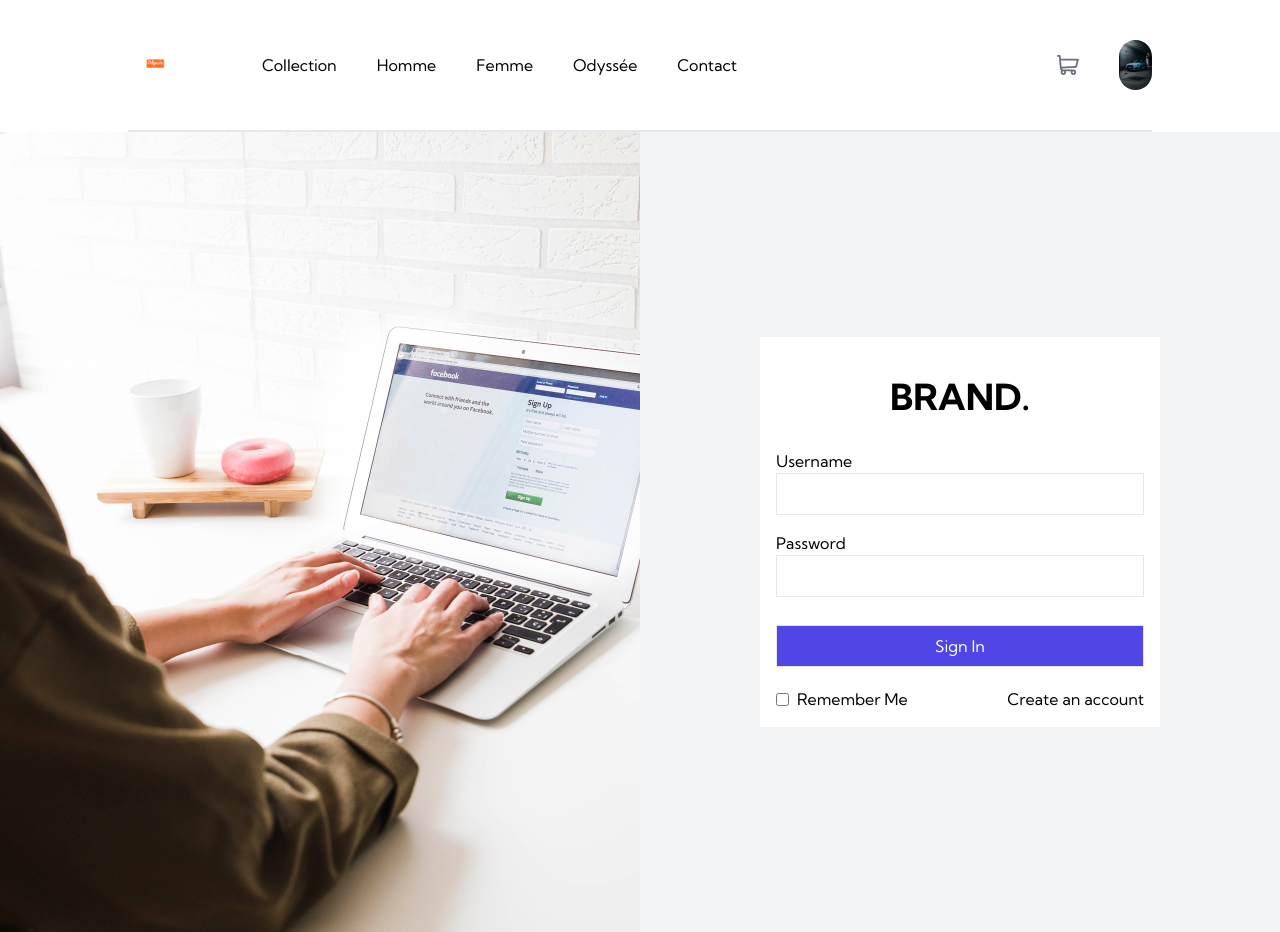
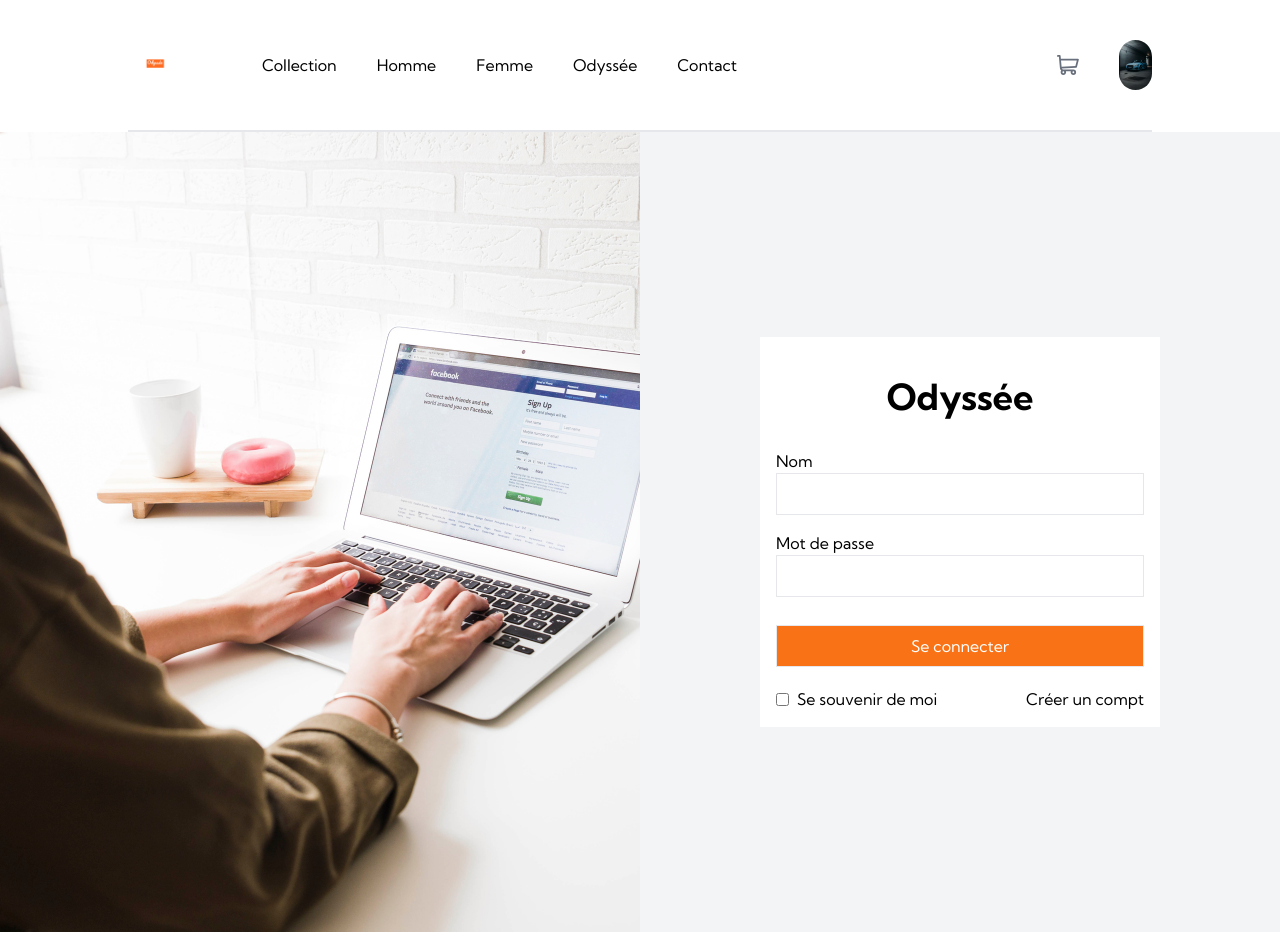
Before and after one commit to Mylan699/Ecommerce-Adam, a React (Vite) app: page /Register in a window 1280 px wide. Built offline with nearby package versions, Linux system fonts and the light colour scheme.

Commit message:
avant controle

```diff
--- a/src/Views/Femme.jsx
+++ b/src/Views/Femme.jsx
@@ -0,0 +1,10 @@
+import { View, Text } from 'react-native'
+import React from 'react'
+
+export default function Femme() {
+  return (
+    <View>
+      <Text>Femme</Text>
+    </View>
+  )
+}
--- /dev/null
+++ b/src/Views/Odyssée.jsx
@@ -0,0 +1,12 @@
+import React from 'react'
+import PropTypes from 'prop-types'
+
+function Odyssée(props) {
+  return (
+    <div>Odyssée</div>
+  )
+}
+
+A_propo.propTypes = {}
+
+export default Odyssée
--- a/src/components/Register.jsx
+++ b/src/components/Register.jsx
@@ -9,19 +9,19 @@ export const Register = () => {
 
         <div className='bg-gray-100 flex flex-col justify-center'>
             <form className='max-w-[400px] w-full mx-auto bg-white p-4'>
-                <h2 className='text-4xl font-bold text-center py-6'>BRAND.</h2>
+                <h2 className='text-4xl font-bold text-center py-6'>Odyssée</h2>
                 <div className='flex flex-col py-2'>
-                    <label>Username</label>
+                    <label>Nom</label>
                     <input className='border p-2' type="text" />
                 </div>
                 <div className='flex flex-col py-2'>
-                    <label>Password</label>
+                    <label>Mot de passe</label>
                     <input className='border p-2' type="password" />
                 </div>
-                <button className='border w-full my-5 py-2 bg-indigo-600 hover:bg-indigo-500 text-white'>Sign In</button>
+                <button className='border w-full my-5 py-2 bg-orange-500 hover:bg-indigo-500 text-white'>Se connecter</button>
                 <div className='flex justify-between'>
-                    <p className='flex items-center'><input className='mr-2' type="checkbox" /> Remember Me</p>
-                    <p>Create an account</p>
+                    <p className='flex items-center'><input className='mr-2' type="checkbox" />Se souvenir de moi</p>
+                    <p>Créer un compt</p>
                 </div>
             </form>
         </div>
```
